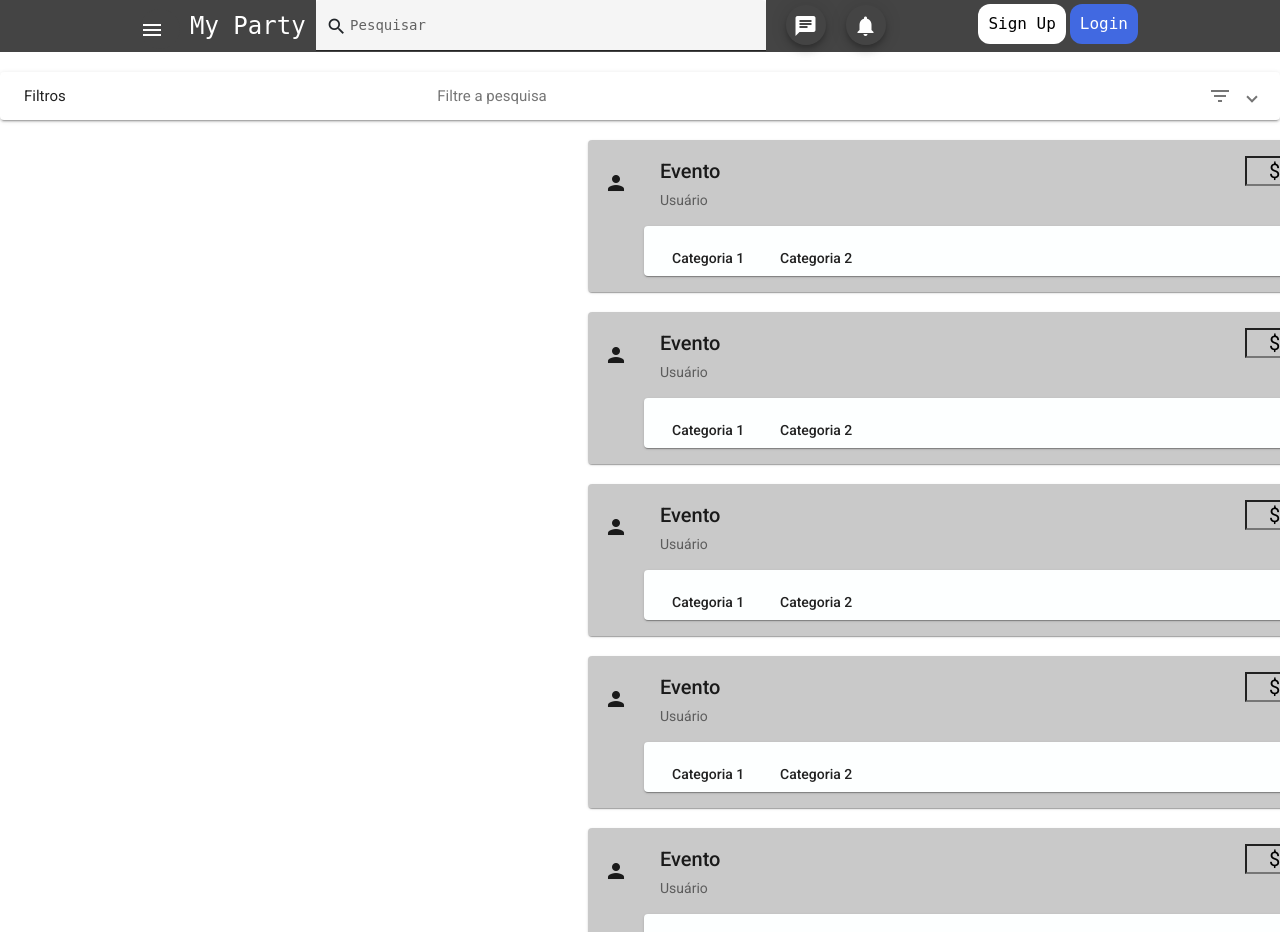
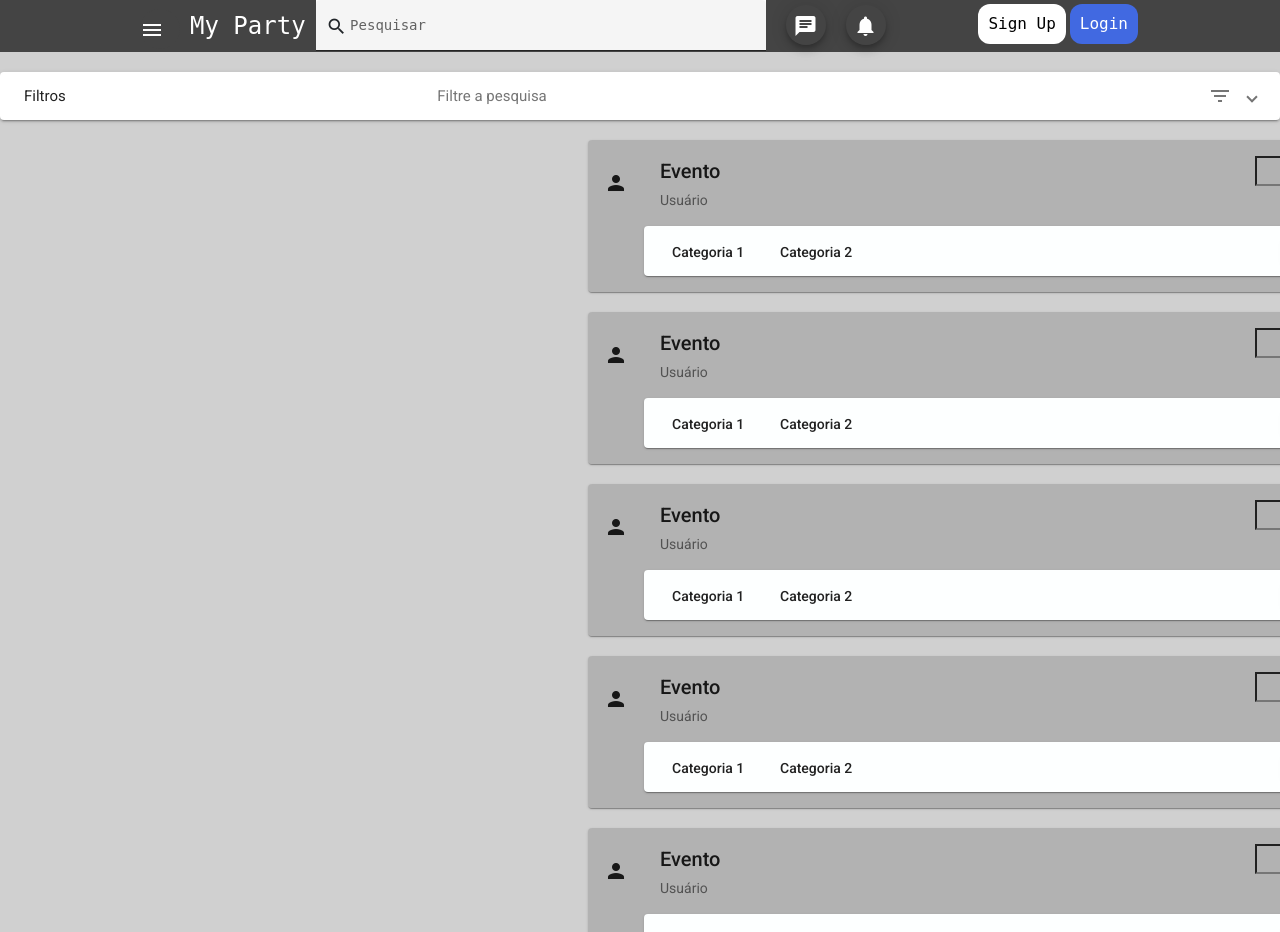
Before and after one commit to CesarKenzo/MyParty, an Angular app: page /marketplace in a window 1280 px wide. Shown: the top 932 px of the page. Built offline with nearby package versions, Linux system fonts and the light colour scheme.

Commit message:
Adjusts in MarketPlace Page
- Chip Position
- Chat Button

```diff
--- a/src/app/components/marketplace/marketplace.component.css
+++ b/src/app/components/marketplace/marketplace.component.css
@@ -68,7 +68,3 @@
 .mat-form-field {
     margin-right: 4px;
 }
-
-.mat-card-header .mat-card-title .input {
-    margin-left: 2000px;
-}
--- a/src/app/components/marketplace/marketplace.component.html
+++ b/src/app/components/marketplace/marketplace.component.html
@@ -1,4 +1,4 @@
-<section>
+<section style="background-color: #D0D0D0;">
     <tr><br/></tr>
     <mat-accordion class="tab-filtro" multi>
         <mat-expansion-panel>
@@ -32,7 +32,7 @@
                 <div mat-card-avatar class="card_header_avatar"><mat-icon>person</mat-icon></div>
                 <mat-card-title>
                     Evento
-                    <input style="text-align: end; width: 90px; background-color: transparent; margin-left: 520px;" value="$ Valor" readonly/>
+                    <input style="text-align: end; width: 90px; background-color: transparent; margin-left: 530px;" value="$ Valor" readonly/>
                 </mat-card-title>
                 <mat-card-subtitle>Usuário</mat-card-subtitle>
             </mat-card-header>
@@ -40,12 +40,13 @@
                 <mat-card class="internal-card">
                     <mat-card-header style="display: inline;">
                         <mat-chip-list>
-                            <mat-chip class="card-chips">Categoria 1</mat-chip>
-                            <mat-chip class="card-chips">Categoria 2</mat-chip>
+                            <mat-chip class="card-chips" style="bottom: 6px;">Categoria 1</mat-chip>
+                            <mat-chip class="card-chips" style="bottom: 6px;">Categoria 2</mat-chip>
+                            <button mat-mini-fab style="margin-left: 420px; bottom: 6px; background-color: #4169E1">
+                                <mat-icon>chat</mat-icon>
+                            </button>
                         </mat-chip-list>
-
                     </mat-card-header>
-
                     <mat-card-content>
                     </mat-card-content>
                 </mat-card>
@@ -59,7 +60,7 @@
                 <div mat-card-avatar class="card_header_avatar"><mat-icon>person</mat-icon></div>
                 <mat-card-title>
                     Evento
-                    <input style="text-align: end; width: 90px; background-color: transparent; margin-left: 520px;" value="$ Valor" readonly/>
+                    <input style="text-align: end; width: 90px; background-color: transparent; margin-left: 530px;" value="$ Valor" readonly/>
                 </mat-card-title>
                 <mat-card-subtitle>Usuário</mat-card-subtitle>
             </mat-card-header>
@@ -67,8 +68,11 @@
                 <mat-card class="internal-card">
                     <mat-card-header style="display: inline;">
                         <mat-chip-list>
-                            <mat-chip class="card-chips">Categoria 1</mat-chip>
-                            <mat-chip class="card-chips">Categoria 2</mat-chip>
+                            <mat-chip class="card-chips" style="bottom: 6px;">Categoria 1</mat-chip>
+                            <mat-chip class="card-chips" style="bottom: 6px;">Categoria 2</mat-chip>
+                            <button mat-mini-fab style="margin-left: 420px; bottom: 6px; background-color: #4169E1">
+                                <mat-icon>chat</mat-icon>
+                            </button>
                         </mat-chip-list>
                     </mat-card-header>
                     <mat-card-content>
@@ -84,7 +88,7 @@
                 <div mat-card-avatar class="card_header_avatar"><mat-icon>person</mat-icon></div>
                 <mat-card-title >
                     Evento
-                    <input style="text-align: end; width: 90px; background-color: transparent; margin-left: 520px;" value="$ Valor" readonly/>
+                    <input style="text-align: end; width: 90px; background-color: transparent; margin-left: 530px;" value="$ Valor" readonly/>
                 </mat-card-title>
                 <mat-card-subtitle>Usuário</mat-card-subtitle>
             </mat-card-header>
@@ -92,8 +96,11 @@
                 <mat-card class="internal-card">
                     <mat-card-header style="display: inline;">
                         <mat-chip-list>
-                            <mat-chip class="card-chips">Categoria 1</mat-chip>
-                            <mat-chip class="card-chips">Categoria 2</mat-chip>
+                            <mat-chip class="card-chips" style="bottom: 6px;">Categoria 1</mat-chip>
+                            <mat-chip class="card-chips" style="bottom: 6px;">Categoria 2</mat-chip>
+                            <button mat-mini-fab style="margin-left: 420px; bottom: 6px; background-color: #4169E1">
+                                <mat-icon>chat</mat-icon>
+                            </button>
                         </mat-chip-list>
                     </mat-card-header>
                     <mat-card-content>
@@ -109,7 +116,7 @@
                 <div mat-card-avatar class="card_header_avatar"><mat-icon>person</mat-icon></div>
                 <mat-card-title >
                     Evento
-                    <input style="text-align: end; width: 90px; background-color: transparent; margin-left: 520px;" value="$ Valor" readonly/>
+                    <input style="text-align: end; width: 90px; background-color: transparent; margin-left: 530px;" value="$ Valor" readonly/>
                 </mat-card-title>
                 <mat-card-subtitle>Usuário</mat-card-subtitle>
             </mat-card-header>
@@ -117,8 +124,11 @@
                 <mat-card class="internal-card">
                     <mat-card-header style="display: inline;">
                         <mat-chip-list>
-                            <mat-chip class="card-chips">Categoria 1</mat-chip>
-                            <mat-chip class="card-chips">Categoria 2</mat-chip>
+                            <mat-chip class="card-chips" style="bottom: 6px;">Categoria 1</mat-chip>
+                            <mat-chip class="card-chips" style="bottom: 6px;">Categoria 2</mat-chip>
+                            <button mat-mini-fab style="margin-left: 420px; bottom: 6px; background-color: #4169E1">
+                                <mat-icon>chat</mat-icon>
+                            </button>
                         </mat-chip-list>
                     </mat-card-header>
                     <mat-card-content>
@@ -134,7 +144,7 @@
                 <div mat-card-avatar class="card_header_avatar"><mat-icon>person</mat-icon></div>
                 <mat-card-title >
                     Evento
-                    <input style="text-align: end; width: 90px; background-color: transparent; margin-left: 520px;" value="$ Valor" readonly/>
+                    <input style="text-align: end; width: 90px; background-color: transparent; margin-left: 530px;" value="$ Valor" readonly/>
                 </mat-card-title>
                 <mat-card-subtitle>Usuário</mat-card-subtitle>
             </mat-card-header>
@@ -142,8 +152,11 @@
                 <mat-card class="internal-card">
                     <mat-card-header style="display: inline;">
                         <mat-chip-list>
-                            <mat-chip class="card-chips">Categoria 1</mat-chip>
-                            <mat-chip class="card-chips">Categoria 2</mat-chip>
+                            <mat-chip class="card-chips" style="bottom: 6px;">Categoria 1</mat-chip>
+                            <mat-chip class="card-chips" style="bottom: 6px;">Categoria 2</mat-chip>
+                            <button mat-mini-fab style="margin-left: 420px; bottom: 6px; background-color: #4169E1">
+                                <mat-icon>chat</mat-icon>
+                            </button>
                         </mat-chip-list>
                     </mat-card-header>
                     <mat-card-content>
--- a/src/app/components/shop-page/shop-page.component.html
+++ b/src/app/components/shop-page/shop-page.component.html
@@ -1,3 +1,4 @@
+<section>
   <form id="shopPage">
     <mat-stepper orientation="horizontal" class="stepper">
       <mat-step>
@@ -131,3 +132,4 @@
       </mat-step>
     </mat-stepper>
   </form>
+</section>
```
Lines whose indentation alone changed are shown as unchanged.
